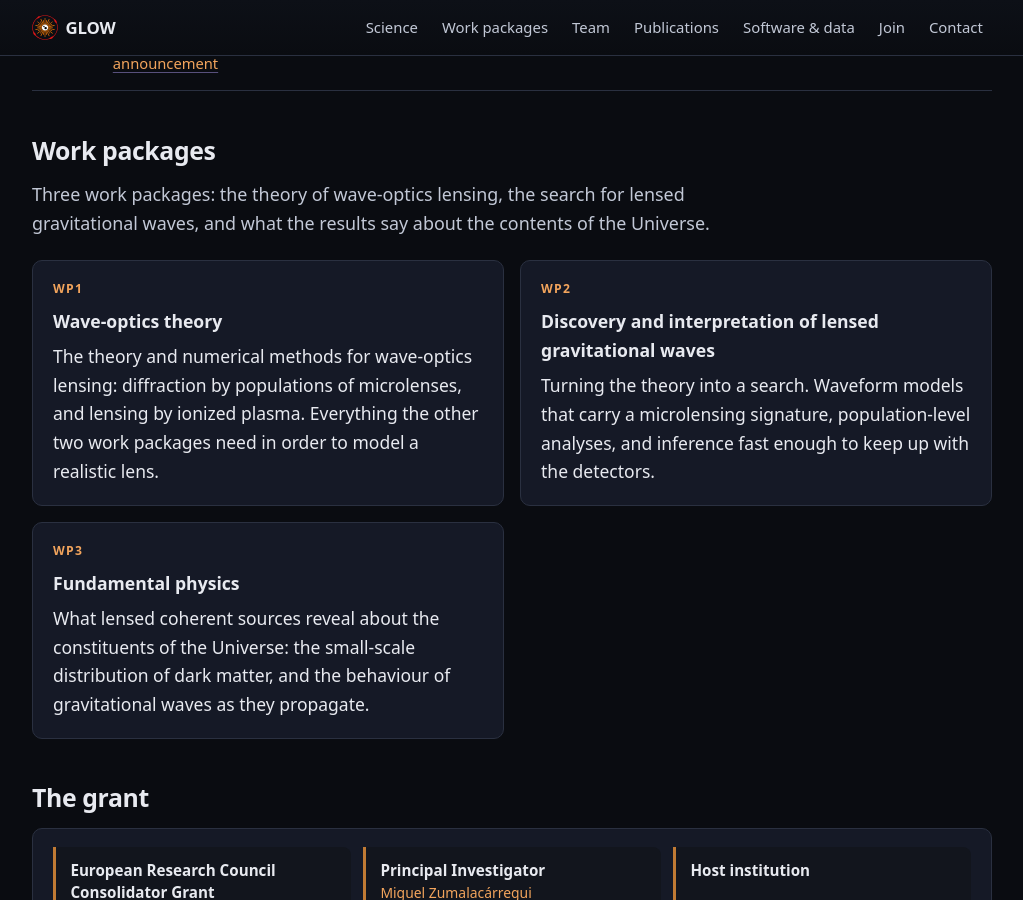
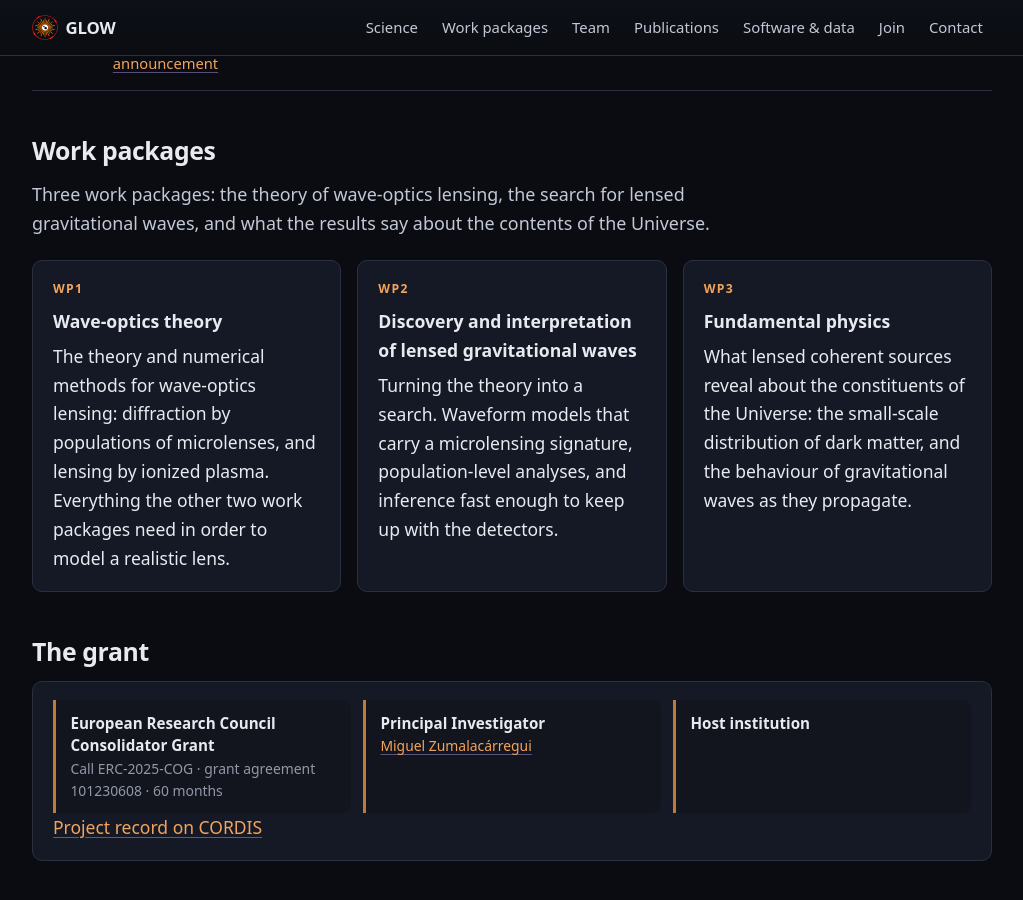
Before and after one commit to glow-astro/website, a Jekyll site: the page built from index.html, in a window 1280 px wide and 900 px high, scrolled down 996 px. Shown: the whole window, without its empty margins (128-1151 px from the left). Built offline with Jekyll 4.4.1, drawn with Linux system fonts in a browser that asks for light colours.

Commit message:
Run the home page work packages across the full width
Three cards in a two-column grid left WP3 alone on its own row beside a gap,
which reads as an omission rather than as the shape of the project. grid-3
puts all three on one row; its 275px track floor still collapses to two
columns and then one as the viewport narrows, so nothing is lost on a phone.

Co-Authored-By: Claude Opus 5 (1M context) <noreply@anthropic.com>

```diff
--- a/index.html
+++ b/index.html
@@ -94,7 +94,12 @@ description: >-
       the Universe.
     </p>
 
-    <div class="grid grid-2">
+    {%- comment -%}
+      Three columns, not two: with three work packages a two-column grid leaves
+      the third card alone on its own row beside a gap, which reads as an
+      omission rather than as the shape of the project.
+    {%- endcomment -%}
+    <div class="grid grid-3">
       {%- for wp in site.data.work_packages %}
       <a class="card card-link" href="{{ '/work-packages.html#' | append: wp.id | relative_url }}">
         <p class="eyebrow">{{ wp.code }}</p>
```
